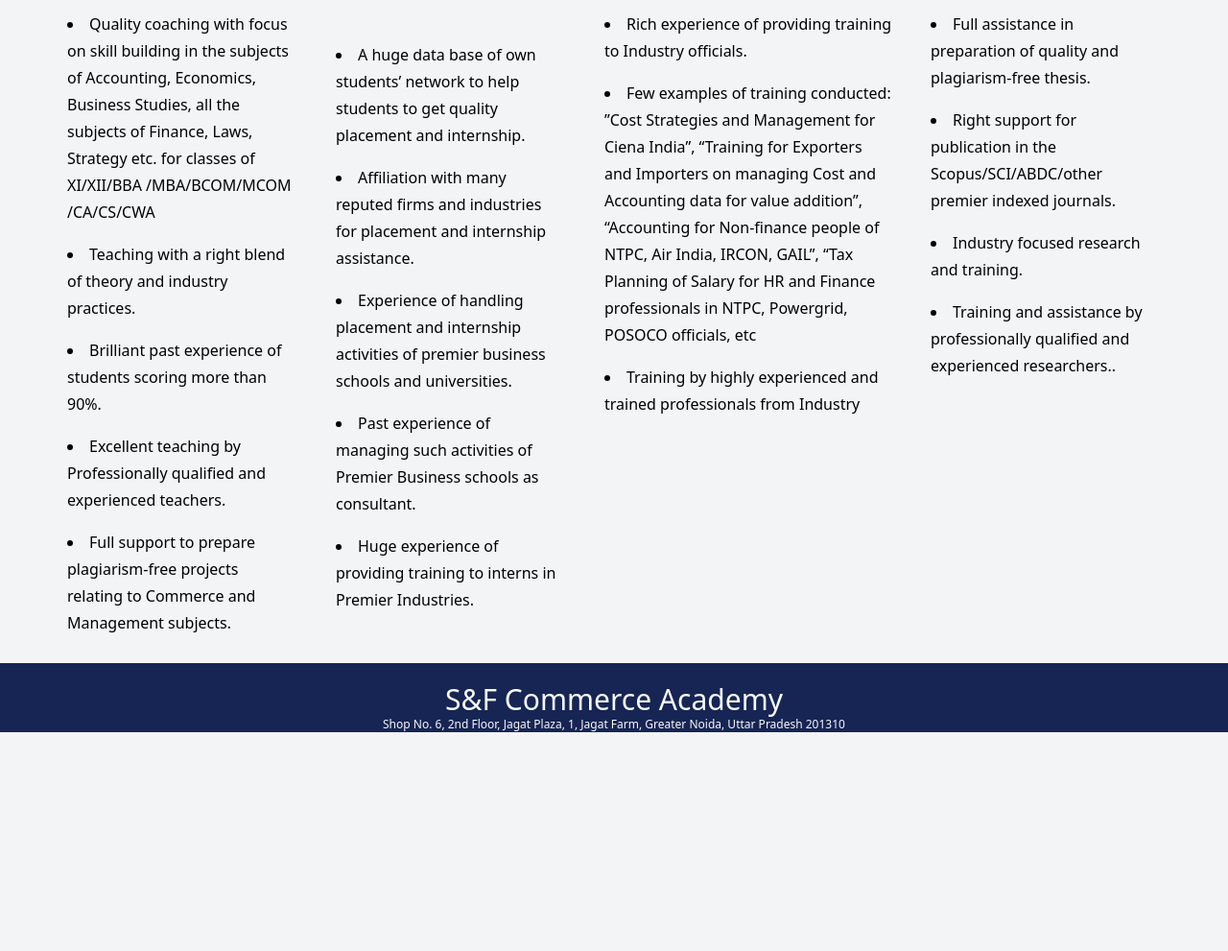
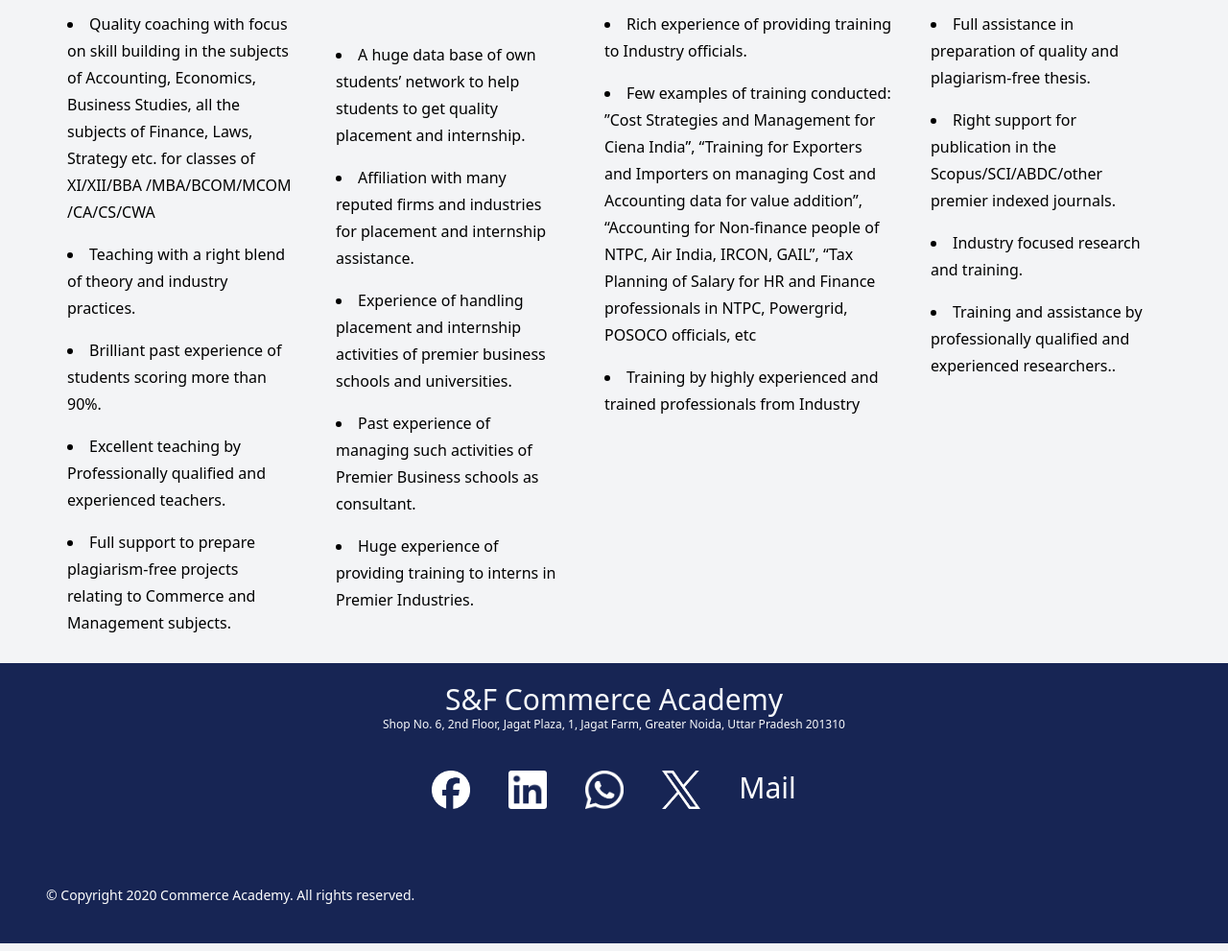
Before and after one commit to ankit5646/SF-Commerce, a website: page index.html in a window 1280 px wide. Shown: the part 2353-3344 px from the top of the page at 96% size. Before the commit the page ends 3116 px from the top, so only its background shows below. Drawn offline with Linux system fonts and the light colour scheme.

Commit message:
connect added

```diff
--- a/index.html
+++ b/index.html
@@ -151,8 +151,17 @@
             <p class="text-slate-50 text-xs text-center">Shop No. 6, 2nd Floor, Jagat Plaza, 1, Jagat Farm, Greater Noida, Uttar Pradesh 201310</p>
             </section>
 
+            <section class="fotter-image flex gap-10 justify-center m-10">
+                <img class="w-10 h-10" src="./images/Facebook_Logo_Secondary.png" alt="">
+                <a target="_blank" href="https://www.linkedin.com/in/dr-ferojuddin-m-a-khan-0a761a77/?original_referer="><img class="w-10 h-10" src="./images/In-White-21@2x.png" alt=""></a>
+                <a  target="_blank" href="https://api.whatsapp.com/send/?phone=%2B919899285553&text&type=phone_number&app_absent=0"> <img class="w-10 h-10" src="./images/Print_Glyph_White.png" alt=""></a>
+                <img class="w-10 h-10" src="./images/logo-white.png" alt="">
+                <a class="text-white text-3xl font-light" href="mailto:ankityadav5646@gmail.com">Mail</a>
+            </section>
+
+
             <section class="footerlast">
-                <!-- <p class="text-sm text-white p-10 m-2">© Copyright 2020 Commerce Academy. All rights reserved.</p> -->
+                <p class="text-sm text-white p-10 m-2">© Copyright 2020 Commerce Academy. All rights reserved.</p>
 
             </section>
 
```
Also changed, not shown: Style/output.css, images/Facebook_Logo_Secondary.png (added), images/In-White-21@2x.png (added), images/Print_Glyph_White.png (added), images/logo-white.png (added).
